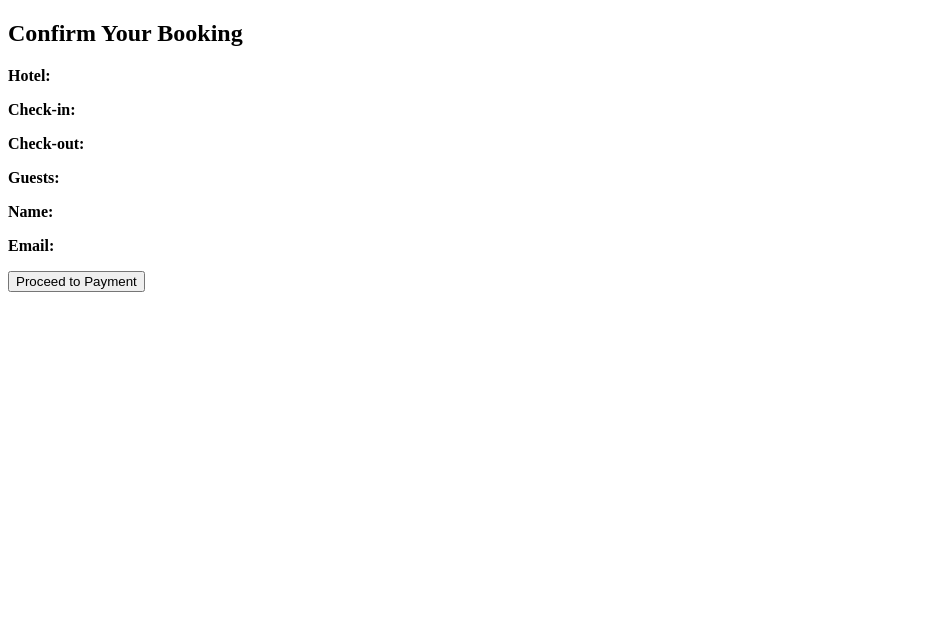
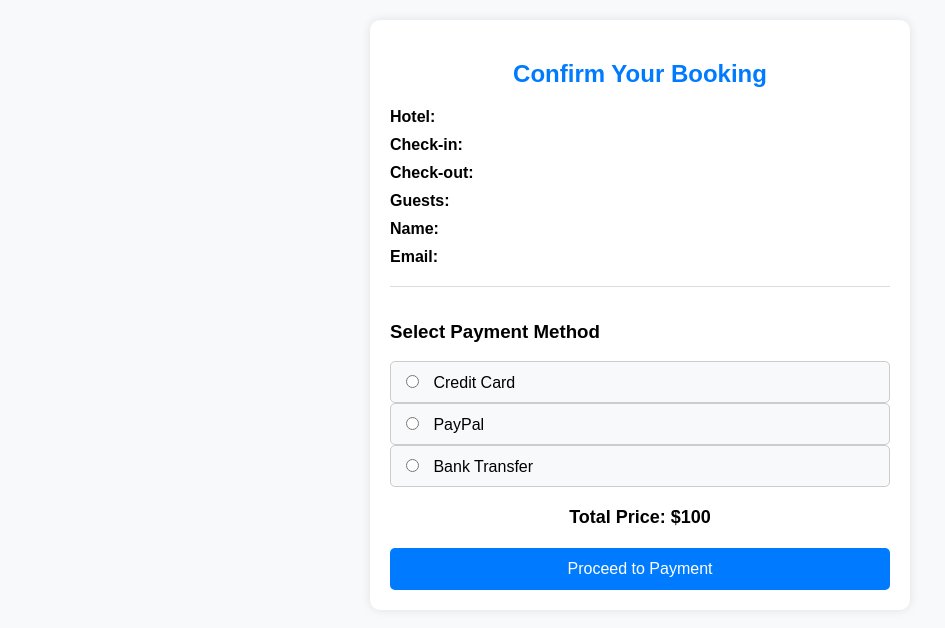
Before and after one commit to WidharDwiatmoko/PaymentGateway, a plain HTML site: page index.html in a window 1280 px wide. Shown: the whole page, without its empty margins (0-945 px from the left). Drawn offline with Linux system fonts and the light colour scheme.

Commit message:
Update index.html

```diff
--- a/index.html
+++ b/index.html
@@ -1,7 +1,73 @@
 <!DOCTYPE html>
-<html>
+<html lang="en">
 <head>
+    <meta charset="UTF-8">
+    <meta name="viewport" content="width=device-width, initial-scale=1.0">
     <title>Payment - Tiket.com</title>
+    <style>
+        body {
+            font-family: Arial, sans-serif;
+            background-color: #f8f9fa;
+            margin: 0;
+            padding: 20px;
+        }
+        .container {
+            max-width: 500px;
+            margin: auto;
+            background: #fff;
+            padding: 20px;
+            border-radius: 10px;
+            box-shadow: 0 0 10px rgba(0, 0, 0, 0.1);
+        }
+        h2 {
+            text-align: center;
+            color: #007bff;
+        }
+        p {
+            font-size: 16px;
+            margin: 10px 0;
+        }
+        .payment-section {
+            margin-top: 20px;
+            border-top: 1px solid #ddd;
+            padding-top: 15px;
+        }
+        .payment-method {
+            margin: 10px 0;
+        }
+        .payment-method label {
+            display: block;
+            padding: 10px;
+            border: 1px solid #ccc;
+            border-radius: 5px;
+            cursor: pointer;
+            background-color: #f8f9fa;
+        }
+        .payment-method input {
+            margin-right: 10px;
+        }
+        .total {
+            font-size: 18px;
+            font-weight: bold;
+            text-align: center;
+            margin: 20px 0;
+        }
+        .btn {
+            display: block;
+            width: 100%;
+            padding: 12px;
+            text-align: center;
+            font-size: 16px;
+            color: white;
+            background-color: #007bff;
+            border: none;
+            border-radius: 5px;
+            cursor: pointer;
+        }
+        .btn:hover {
+            background-color: #0056b3;
+        }
+    </style>
     <script>
         window.onload = function () {
             const urlParams = new URLSearchParams(window.location.search);
@@ -11,15 +77,30 @@
             document.getElementById("guests").textContent = urlParams.get("guests");
             document.getElementById("name").textContent = urlParams.get("name");
             document.getElementById("email").textContent = urlParams.get("email");
+
+            // Simulating a total price calculation
+            const pricePerNight = 100; // Example price per night
+            const checkinDate = new Date(urlParams.get("checkin"));
+            const checkoutDate = new Date(urlParams.get("checkout"));
+            const nights = Math.max(1, Math.round((checkoutDate - checkinDate) / (1000 * 60 * 60 * 24)));
+            const totalPrice = nights * pricePerNight;
+
+            document.getElementById("total-price").textContent = `$${totalPrice}`;
         };
 
         function proceedToPayment() {
+            const selectedPaymentMethod = document.querySelector('input[name="payment"]:checked');
+            if (!selectedPaymentMethod) {
+                alert("Please select a payment method.");
+                return;
+            }
             alert("Redirecting to payment gateway...");
             window.location.href = "https://www.tiket.com/payment";
         }
     </script>
 </head>
 <body>
+    <div class="container">
         <h2>Confirm Your Booking</h2>
         <p><strong>Hotel:</strong> <span id="hotel"></span></p>
         <p><strong>Check-in:</strong> <span id="checkin"></span></p>
@@ -27,6 +108,24 @@
         <p><strong>Guests:</strong> <span id="guests"></span></p>
         <p><strong>Name:</strong> <span id="name"></span></p>
         <p><strong>Email:</strong> <span id="email"></span></p>
-    <button onclick="proceedToPayment()">Proceed to Payment</button>
+
+        <div class="payment-section">
+            <h3>Select Payment Method</h3>
+            <div class="payment-method">
+                <label>
+                    <input type="radio" name="payment" value="credit-card"> Credit Card
+                </label>
+                <label>
+                    <input type="radio" name="payment" value="paypal"> PayPal
+                </label>
+                <label>
+                    <input type="radio" name="payment" value="bank-transfer"> Bank Transfer
+                </label>
+            </div>
+
+            <p class="total">Total Price: <span id="total-price">$0</span></p>
+            <button class="btn" onclick="proceedToPayment()">Proceed to Payment</button>
+        </div>
+    </div>
 </body>
 </html>
```
Lines whose indentation alone changed are shown as unchanged.
